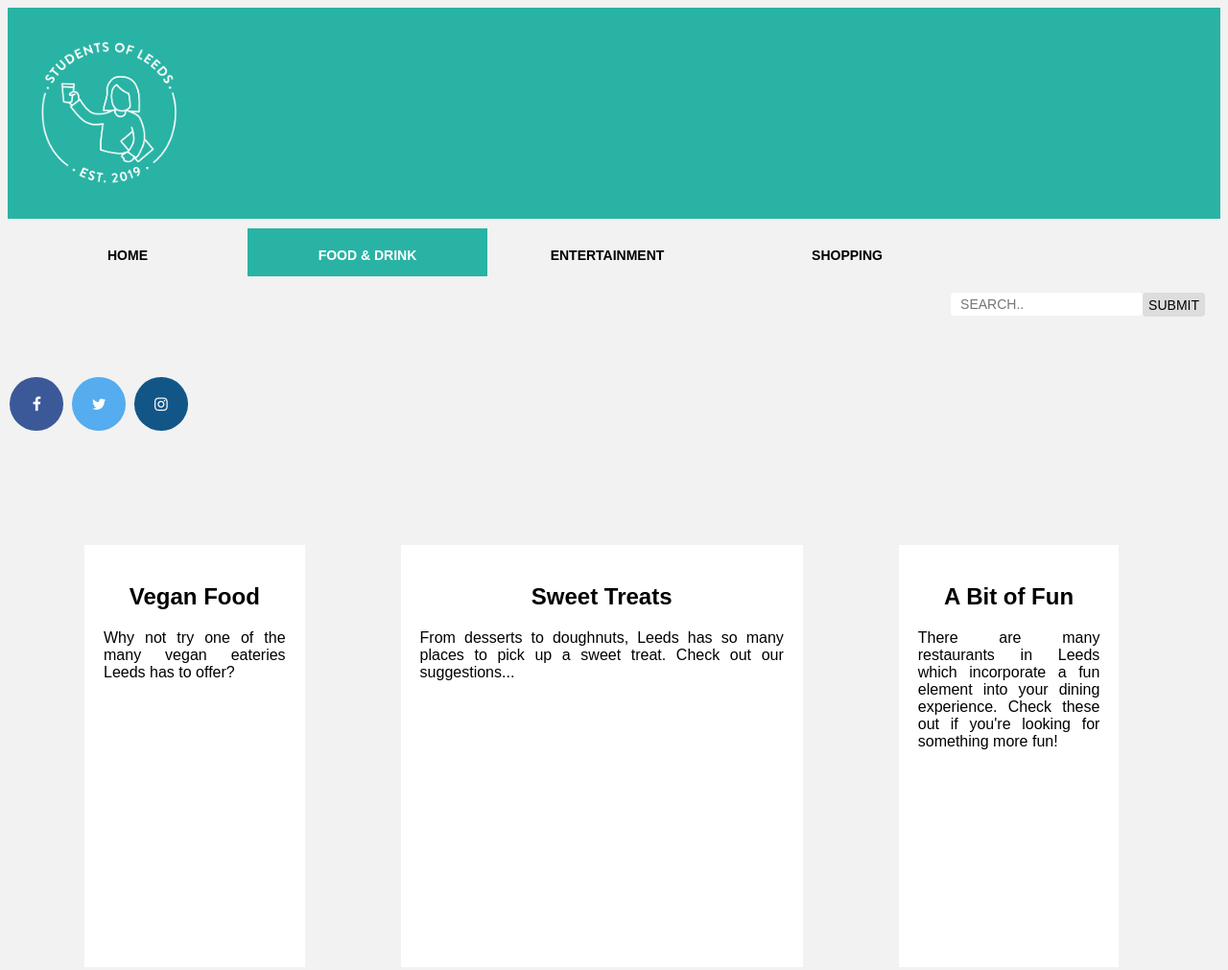
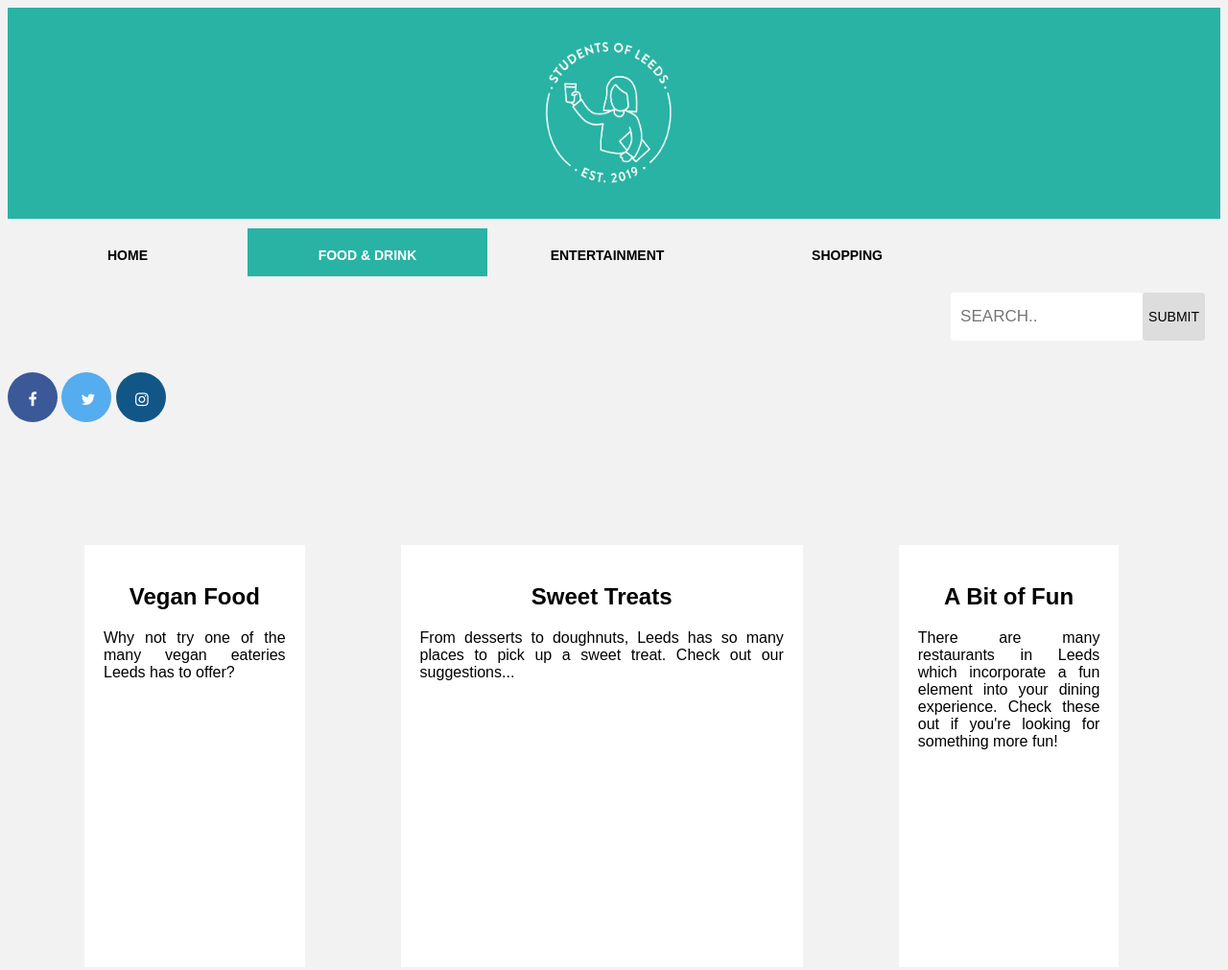
Before and after one commit to laurencsmith/CFG-StudentsofLeeds, a plain HTML site: page foodanddrink.html in a window 1280 px wide. Shown: the top 1011 px of the page at 96% size. Drawn offline with Linux system fonts and the light colour scheme; a web font is replaced by a local one.

Commit message:
social media buttons

```diff
--- a/css/main.css
+++ b/css/main.css
@@ -16,14 +16,45 @@ div {
   padding-top: 10px;
   padding-right: 40px;
   padding-bottom: 10px;
-  padding-left: 30px;
+  padding-left: 44%;
   display: flex;
   flex-direction: row;
+  justify-content: space-between;
+
 }
 
 .header img {
-  width:158px;height:190px;
+  width: 22%; height:190px;
   margin-top: 10px
+}
+
+.fa {
+  padding: 20px;
+  font-size: 30px;
+  width: 12px;
+  height: 12px;
+  text-align: center;
+  text-decoration: none;
+  border-radius: 50%;
+}
+
+.fa:hover {
+  opacity: 0.7;
+}
+
+.fa-facebook {
+  background: #3B5998;
+  color: white;
+}
+
+.fa-twitter {
+  background: #55ACEE;
+  color: white;
+}
+
+.fa-instagram {
+  background: #125688;
+  color: white;
 }
 
 div
@@ -58,9 +89,9 @@ div
 .topnav input[type=text] {
   float: left;
   padding-left: 10px;
-  height: 10px;
+  height: 50px;
   margin-top: 10px;
-  font-size: 14px;
+  font-size: 17px;
   border: 10px;
   width: 200px;
 }
@@ -74,7 +105,7 @@ div
   float: right;
   margin-top: 10px;
   margin-right: 16px;
-  height: 25px;
+  height: 50px;
   background: #ddd;
   font-size: 14px;
   border: none;
@@ -104,34 +135,6 @@ div
   }
 }
 
-.fa {
-  padding: 20px;
-  font-size: 30px;
-  width: 1.3%;
-  text-align: center;
-  text-decoration: none;
-  border-radius: 50%;
-  margin: 5px 2px;
-}
-
-.fa:hover {
-  opacity: 0.7;
-}
-
-.fa-facebook {
-  background: #3B5998;
-  color: white;
-}
-
-.fa-twitter {
-  background: #55ACEE;
-  color: white;
-}
-
-.fa-instagram {
-  background: #125688;
-  color: white;
-}
 
 .column {
   float: left;
```
